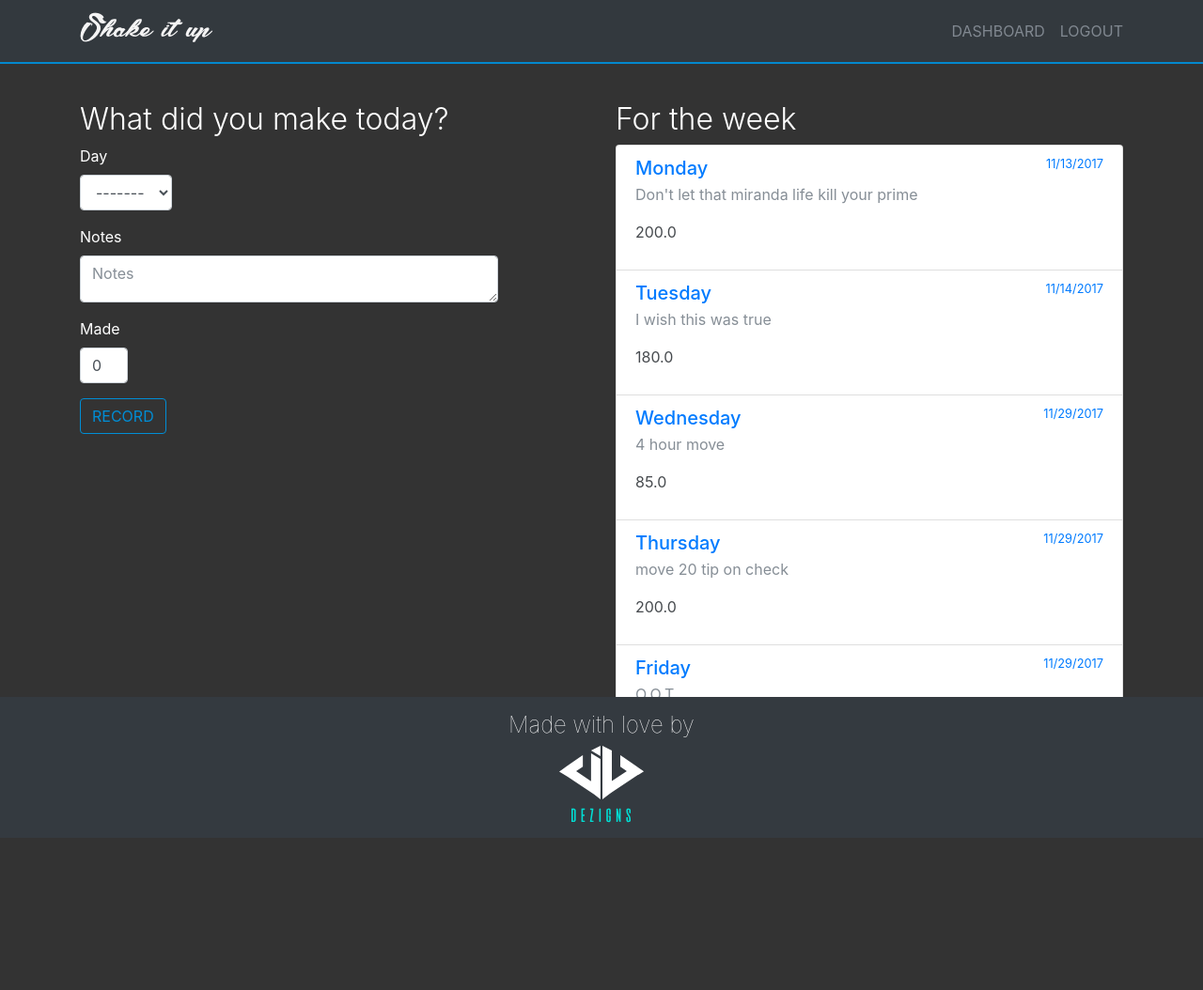
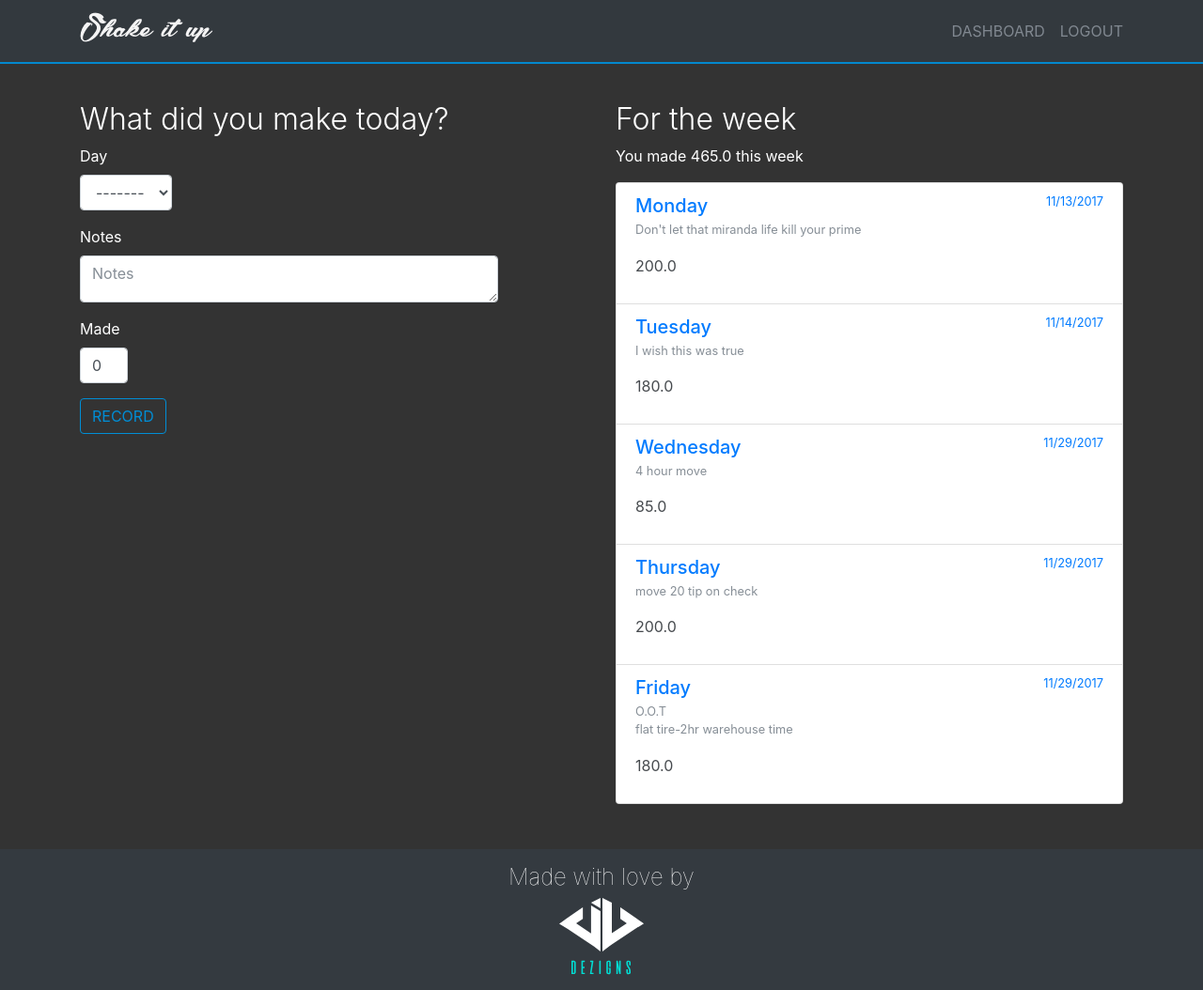
Before and after one commit to Jgayle-28/miranada-life, a Django app: template users/templates/users/dashboard.html in a window 1280 px wide. Shown: the whole page at 94% size. Before the commit the page ends 892 px from the top, so only its background shows below. Run offline with Django 3.2, Linux system fonts and the light colour scheme; the template is opened without the code that fills it: values that come from a table or form of the project are taken from there, others are empty; a user stored in the database is signed in; data comes from the database, SQL or seed files in the repository; both versions use the stored data as it was after the commit; parts of the project's set-up code (start-up, migrations or seed data) failed here and were passed over; some libraries are stand-ins or nearby versions.

Commit message:
The total for the week displays on dashboard

```diff
--- a/assets/css/main.css
+++ b/assets/css/main.css
@@ -11,6 +11,8 @@ html {
 body{
     background: #333;
     color: #fff;
+    font-weight: light;
+    margin-bottom: 150px;
 }
 
 .content-container{
@@ -129,8 +131,8 @@ body{
 .footer {
 position: absolute;
 bottom: 0;
+height: 150px;
 width: 100%;
-line-height: 60px; /* Vertically center the text there */
 background-color: #f5f5f5;
 }
 
--- a/timesheet/templatetags/timesheet_tags.py
+++ b/timesheet/templatetags/timesheet_tags.py
@@ -1,6 +1,11 @@
+import datetime
+from django.db.models import Sum
+
 from django import template
+from django.utils import timezone
 
 from ..forms import DailyEarningForm
+from ..models import DailyEarning
 
 register = template.Library()
 
@@ -9,3 +14,18 @@ register = template.Library()
 def earnings_form():
     form = DailyEarningForm()
     return {'form': form}
+
+# weekly total
+@register.simple_tag(takes_context=True)
+def weekly_total(context):
+    user = context['user']
+    # gathers the last 7 days
+    seven_days = timezone.now() - datetime.timedelta(days=7)
+    # Gets each days earning filtering by seven_days
+    each_day = user.earnings.filter(recorded_at__gte=seven_days).values_list('made', flat=True)
+    # Adds the last wee (7 days) logged
+    total_for_week = each_day.aggregate(Sum('made')).get('made__sum', 0.00)
+    # total = total_for_week['made_sum']
+    return 'You made {} this week'.format(total_for_week)
+    # returns users email
+    # return user.email
--- a/users/templates/users/dashboard.html
+++ b/users/templates/users/dashboard.html
@@ -13,6 +13,9 @@
             </div>
             <div class="col-md-6">
                 <h2 class="font-weight-light">For the week</h2>
+                <!-- Displays total for the week -->
+                {% weekly_total as weekly_total %}
+                <p>{{ weekly_total }}</p>
                 <!-- Displays each recorded day for user -->
                 <div class="list-group">
                     {% for day in user.earnings.all %}
@@ -25,9 +28,11 @@
                         </h5>
                         <!-- Notes for the day -->
                         <span class="text-secondary">
+                            <small>
                             {% if day.notes %}
                                 {{ day.notes|linebreaks }}
                             {% endif %}
+                            </small>
                         </span>
                         <!-- What they made -->
                         <span class="">{{ day.made|linebreaks }}</span>
```
Also changed, not shown: db.sqlite3.
